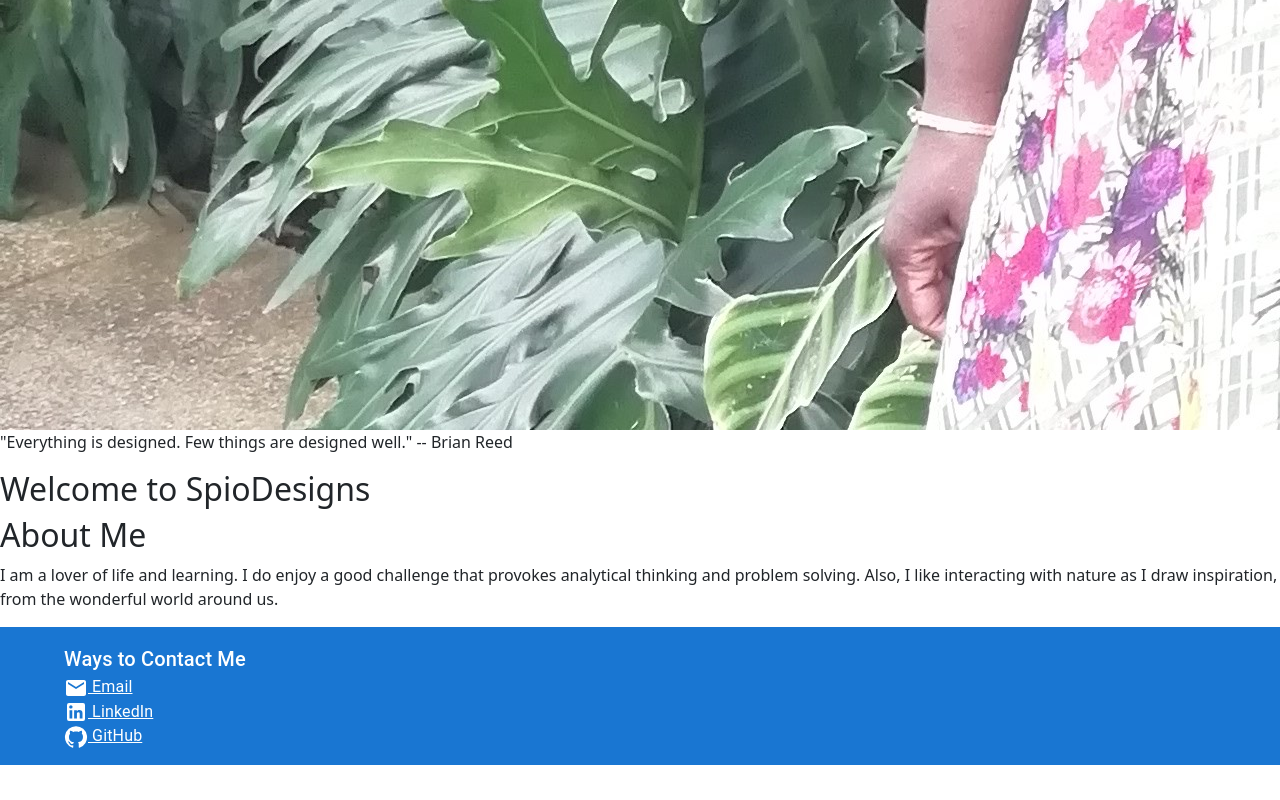
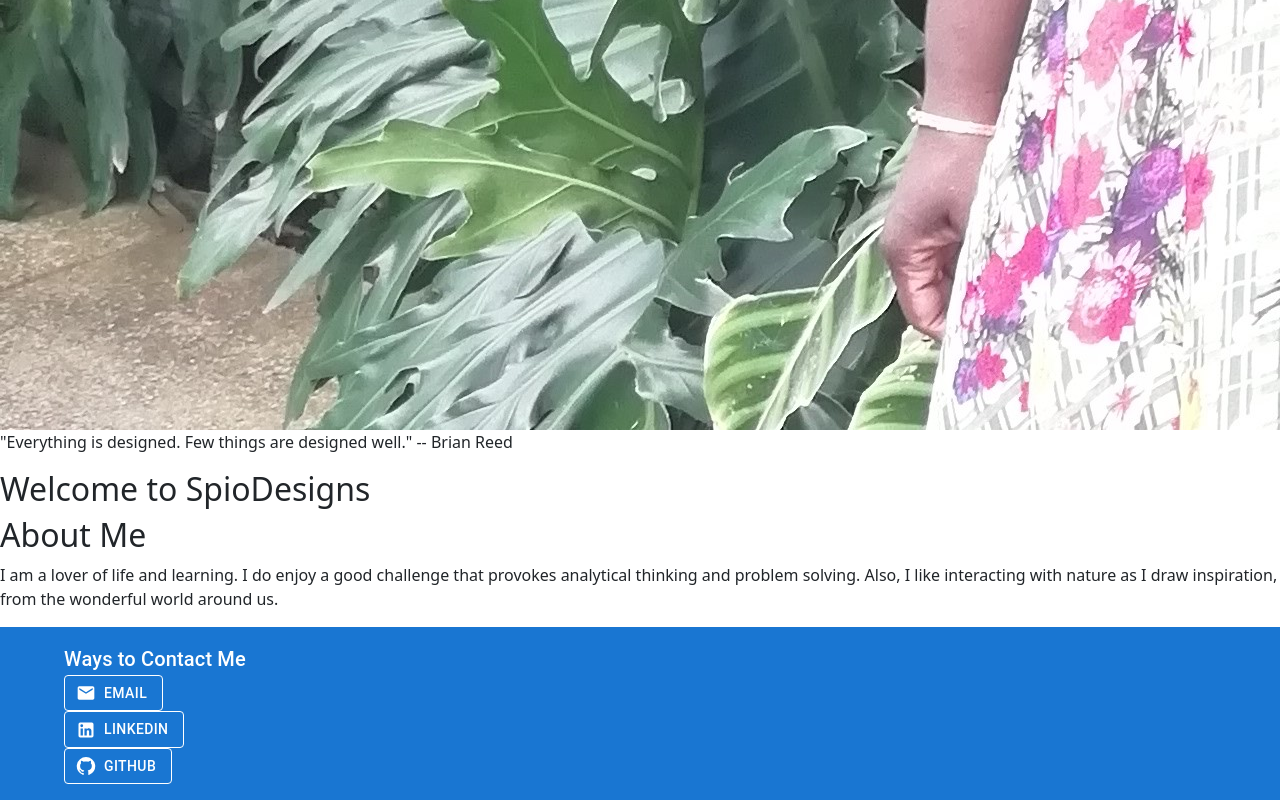
Before and after one commit to jenieb3/react-portfolio, a React (Create React App) app in the folder my-portfolio/: page / in a window 1280 px wide. Shown: the part 2502-3302 px from the top of the page. Before the commit the page ends 3267 px from the top, so only its background shows below. Built offline with nearby package versions, Linux system fonts and the light colour scheme.

Commit message:
added button functionality to hide my details

```diff
--- a/my-portfolio/src/components/Footer.js
+++ b/my-portfolio/src/components/Footer.js
@@ -1,5 +1,5 @@
 import React from 'react';
-import { Container, Typography, Link, Box } from '@mui/material';
+import { Container, Typography, Button, Box } from '@mui/material';
 import EmailIcon from '@mui/icons-material/Email';
 import LinkedInIcon from '@mui/icons-material/LinkedIn';
 import GitHubIcon from '@mui/icons-material/GitHub';
@@ -10,19 +10,34 @@ function Footer() {
       <Container maxWidth="lg">
         <Typography variant="h6" color="white">Ways to Contact Me</Typography>
         <Typography color="white">
-          <Link href="mailto:jenelle.garbrah3@gmail.com" color="inherit">
-            <EmailIcon /> Email
-          </Link>
+          <Button
+            href="mailto:jenelle.garbrah3@gmail.com"
+            startIcon={<EmailIcon />}
+            variant="outlined"
+            color="inherit"
+          >
+            Email
+          </Button>
         </Typography>
         <Typography color="white">
-          <Link href="https://www.linkedin.com/in/jenelle-spio-garbrah" color="inherit">
-            <LinkedInIcon /> LinkedIn
-          </Link>
+          <Button
+            href="https://www.linkedin.com/in/jenelle-spio-garbrah"
+            startIcon={<LinkedInIcon />}
+            variant="outlined"
+            color="inherit"
+          >
+            LinkedIn
+          </Button>
         </Typography>
         <Typography color="white">
-          <Link href="https://github.com/jenieb3" color="inherit">
-            <GitHubIcon /> GitHub
-          </Link>
+          <Button
+            href="https://github.com/jenieb3"
+            startIcon={<GitHubIcon />}
+            variant="outlined"
+            color="inherit"
+          >
+            GitHub
+          </Button>
         </Typography>
       </Container>
     </Box>
```
